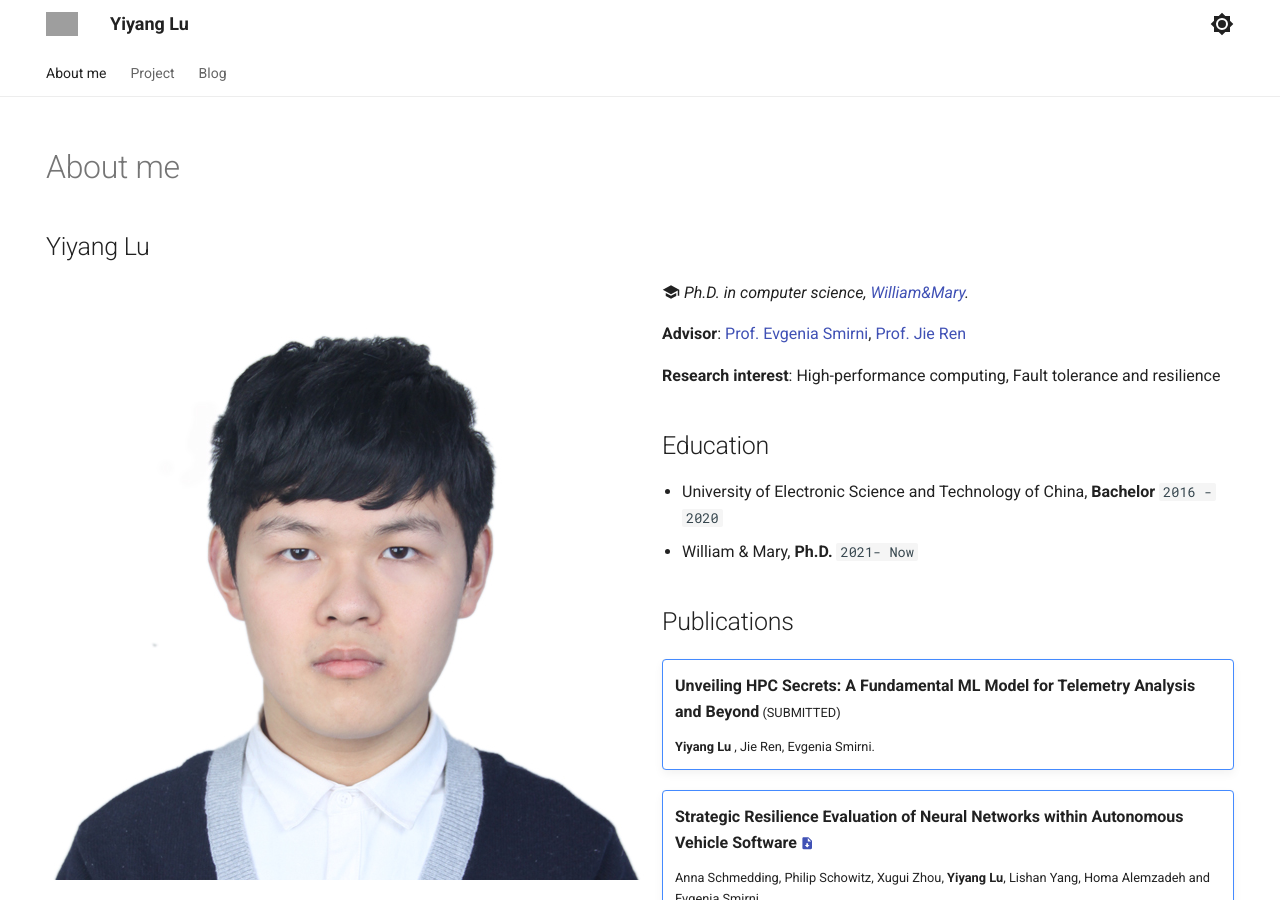
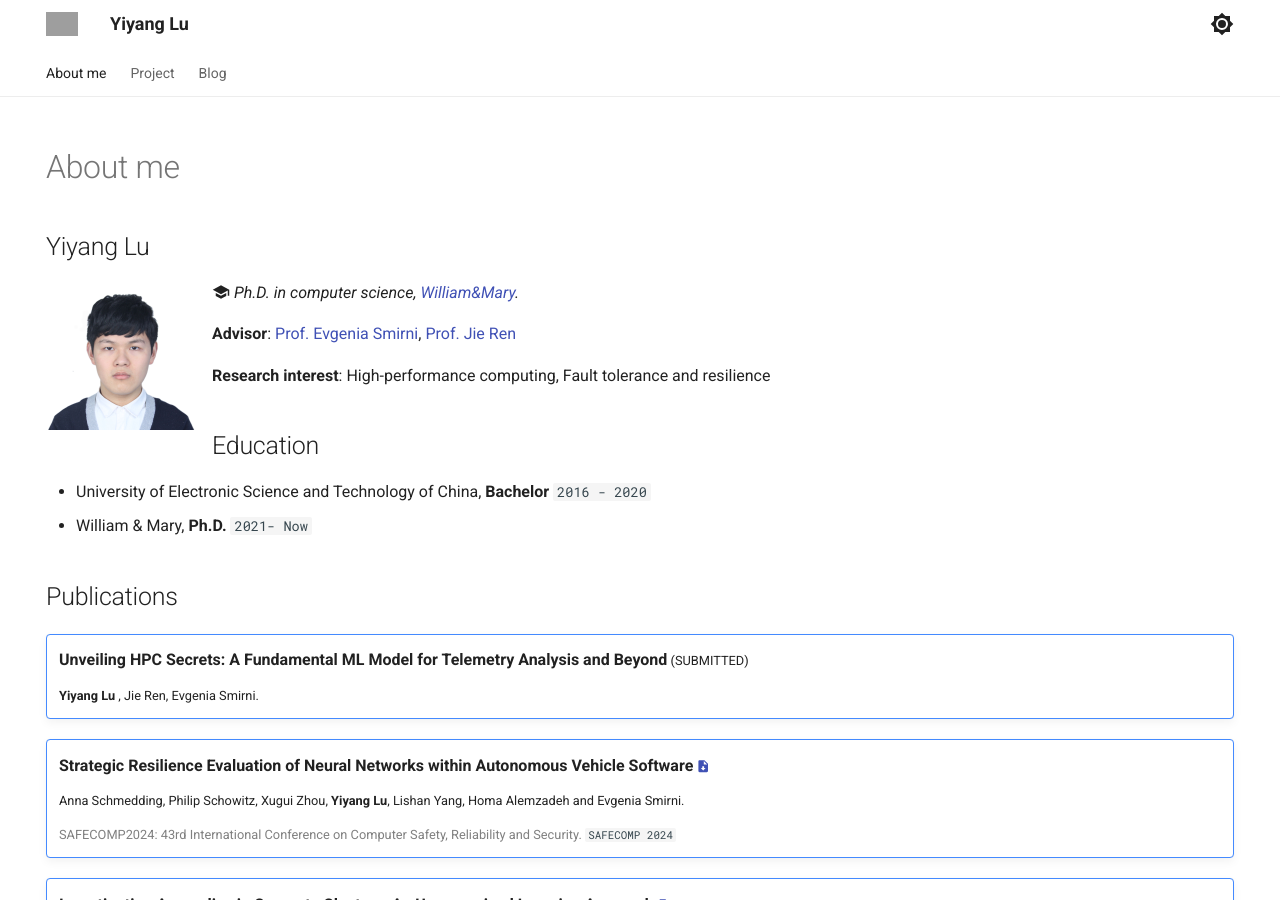
Before and after one commit to YiyangLu/yiyanglu.github.io, an MkDocs documentation site: the page built from docs/index.md, in a window 1280 px wide and 900 px high. Built offline with MkDocs 1.6.1 and Material for MkDocs 9.7.7, drawn with Linux system fonts in a browser that asks for light colours; grey boxes are pictures that could not be loaded.

```diff
--- a/docs/index.md
+++ b/docs/index.md
@@ -10,7 +10,7 @@
 # About me
 
 ## Yiyang Lu
-![portrait](assets/me.jpg){align=left}
+![portrait](assets/me.jpg){: style="height:150px;width:150px" align=left}
 <!-- ![portrait](assets/me.jpg){width="200px",align=left }  -->
 <!-- <img width="15%" style="float: right;"  src="assets/me.jpg"/> -->
 
```
